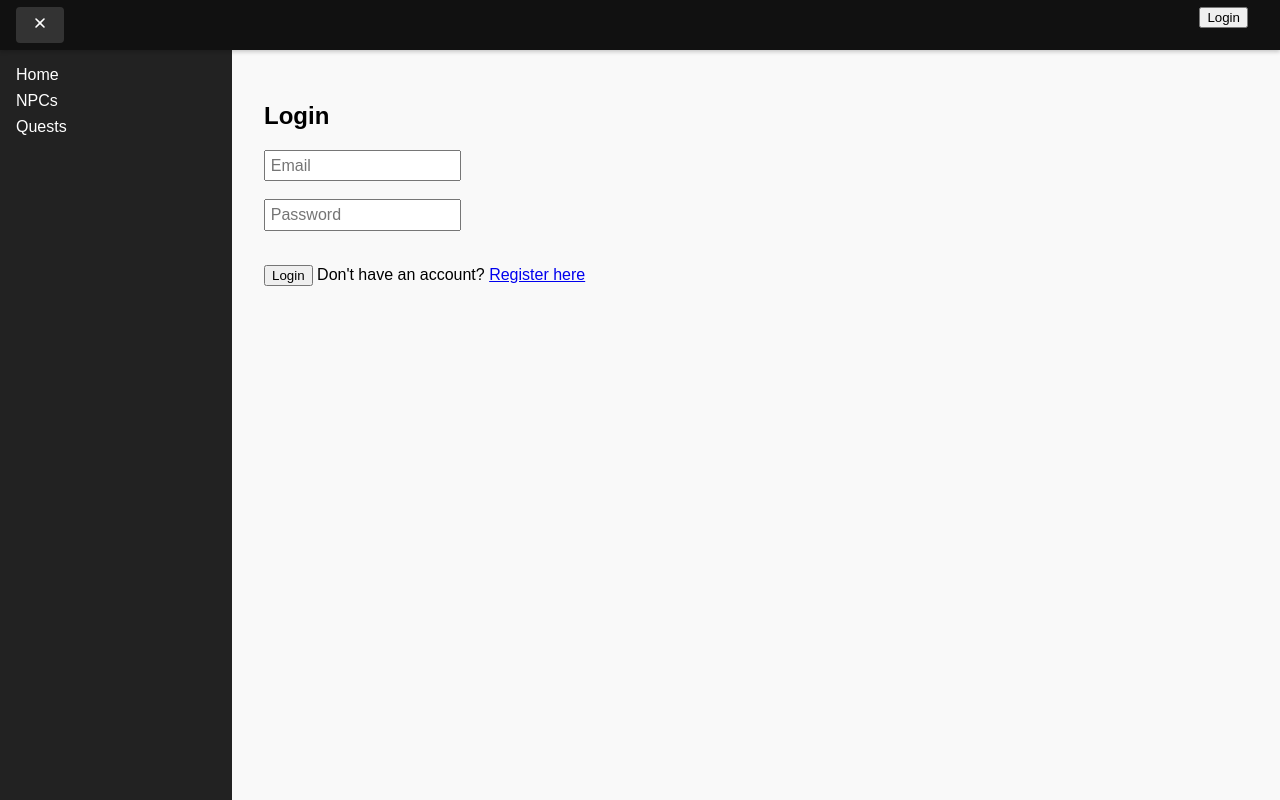
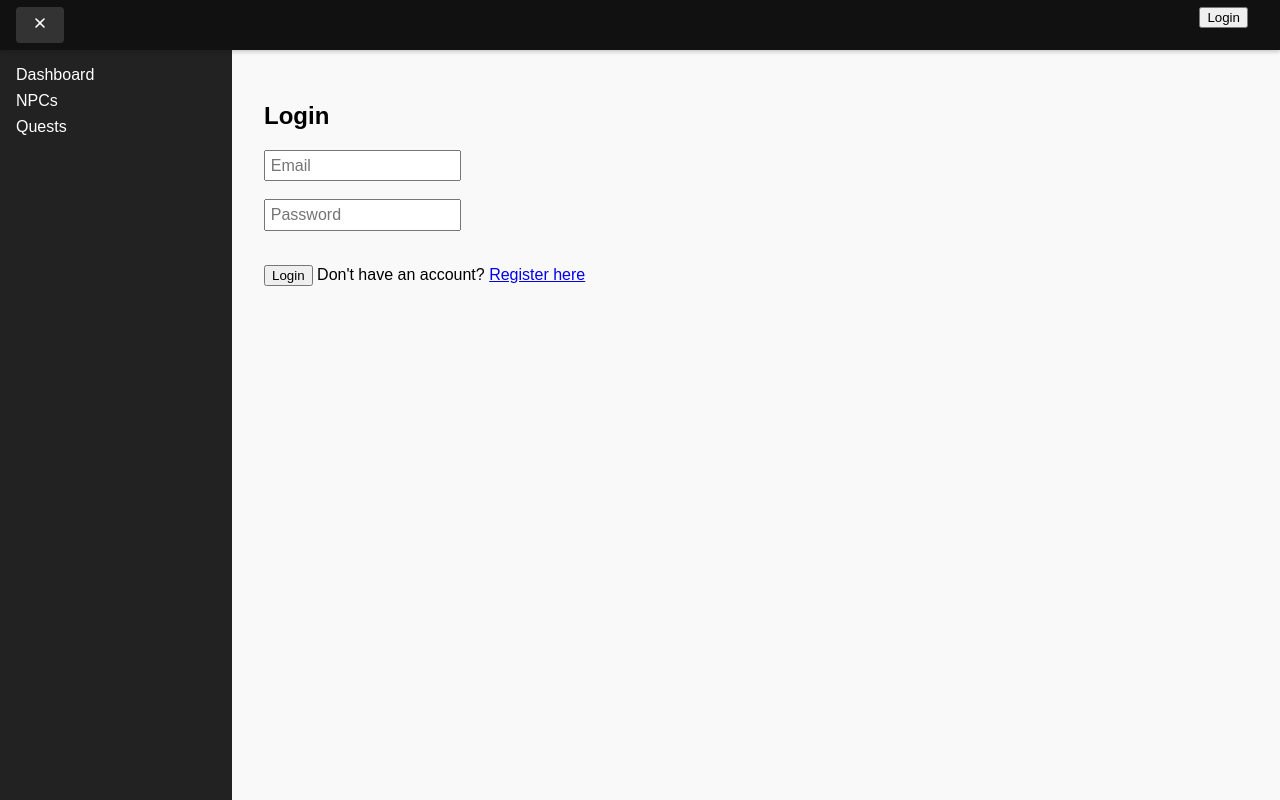
Before and after one commit to angelonis/campaign-manager, a React (Create React App) app: page /login in a window 1280 px wide. Built offline with nearby package versions, Linux system fonts and the light colour scheme; no server answers.

Commit message:
Users/angelonis/convert homepage to dashboard (#11)
* main test 3

* renamed home to dashboard

```diff
--- a/src/App.js
+++ b/src/App.js
@@ -2,10 +2,9 @@ import React, { useState, useEffect } from "react";
 import { BrowserRouter as Router, Routes, Route, Link } from "react-router-dom";
 import { auth } from "./firebase";
 import { onAuthStateChanged } from "firebase/auth";
-
 import { HiMenuAlt2, HiX } from "react-icons/hi";
 
-import HomePage from "./pages/HomePage";
+import Dashboard from "./pages/Dashboard";
 import NPCPage from "./pages/NPCPage";
 import QuestPage from "./pages/QuestPage";
 import LoginPage from "./pages/LoginPage";
@@ -14,7 +13,6 @@ import ProfilePage from "./pages/ProfilePage";
 import SettingsPage from "./pages/SettingsPage";
 
 import UserMenu from "./components/UserMenu";
-
 
 import "./App.css";
 
@@ -53,7 +51,7 @@ function App() {
                     {sidebarOpen && (
                         <aside className="sidebar">
                             <nav className="nav-links">
-                                <Link to="/">Home</Link>
+                                <Link to="/">Dashboard</Link>
                                 <Link to="/npcs">NPCs</Link>
                                 <Link to="/quests">Quests</Link>
                             </nav>
@@ -62,7 +60,7 @@ function App() {
 
                     <main className="main-content">
                         <Routes>
-                            <Route path="/" element={<HomePage />} />
+                            <Route path="/" element={<Dashboard />} />
                             <Route path="/login" element={<LoginPage />} />
                             <Route path="/npcs" element={<NPCPage />} />
                             <Route path="/quests" element={<QuestPage />} />
--- a/src/pages/HomePage.js
+++ b/src/pages/Dashboard.js
@@ -2,7 +2,7 @@
 //import { db } from "../firebase";
 //import { collection, getDocs, query } from "firebase/firestore";
 
-function HomePage() {
+function Dashboard() {
    /* const [items, setItems] = useState([]);*/
 
     //useEffect(() => {
@@ -33,4 +33,4 @@ function HomePage() {
     );
 }
 
-export default HomePage;
+export default Dashboard;
```
